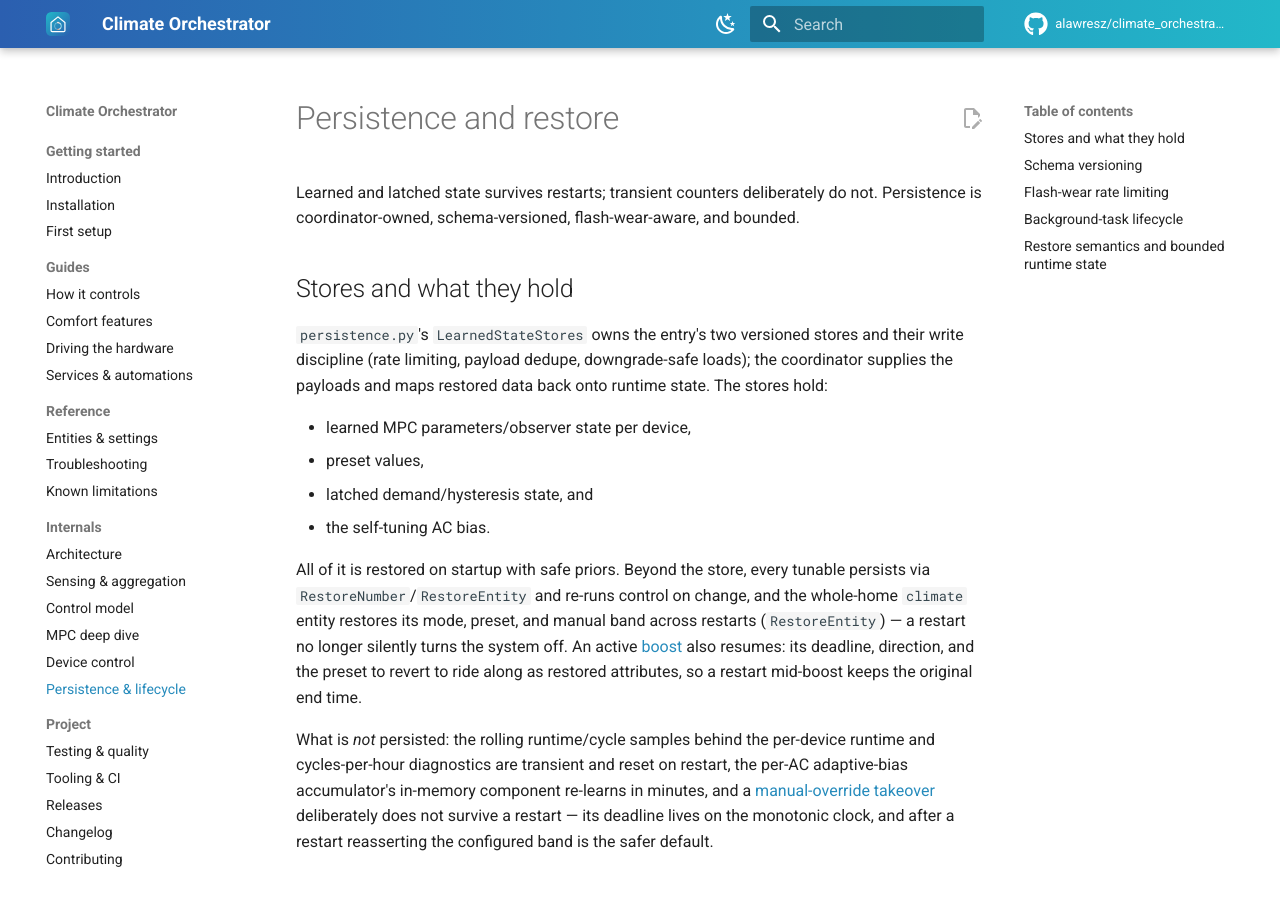
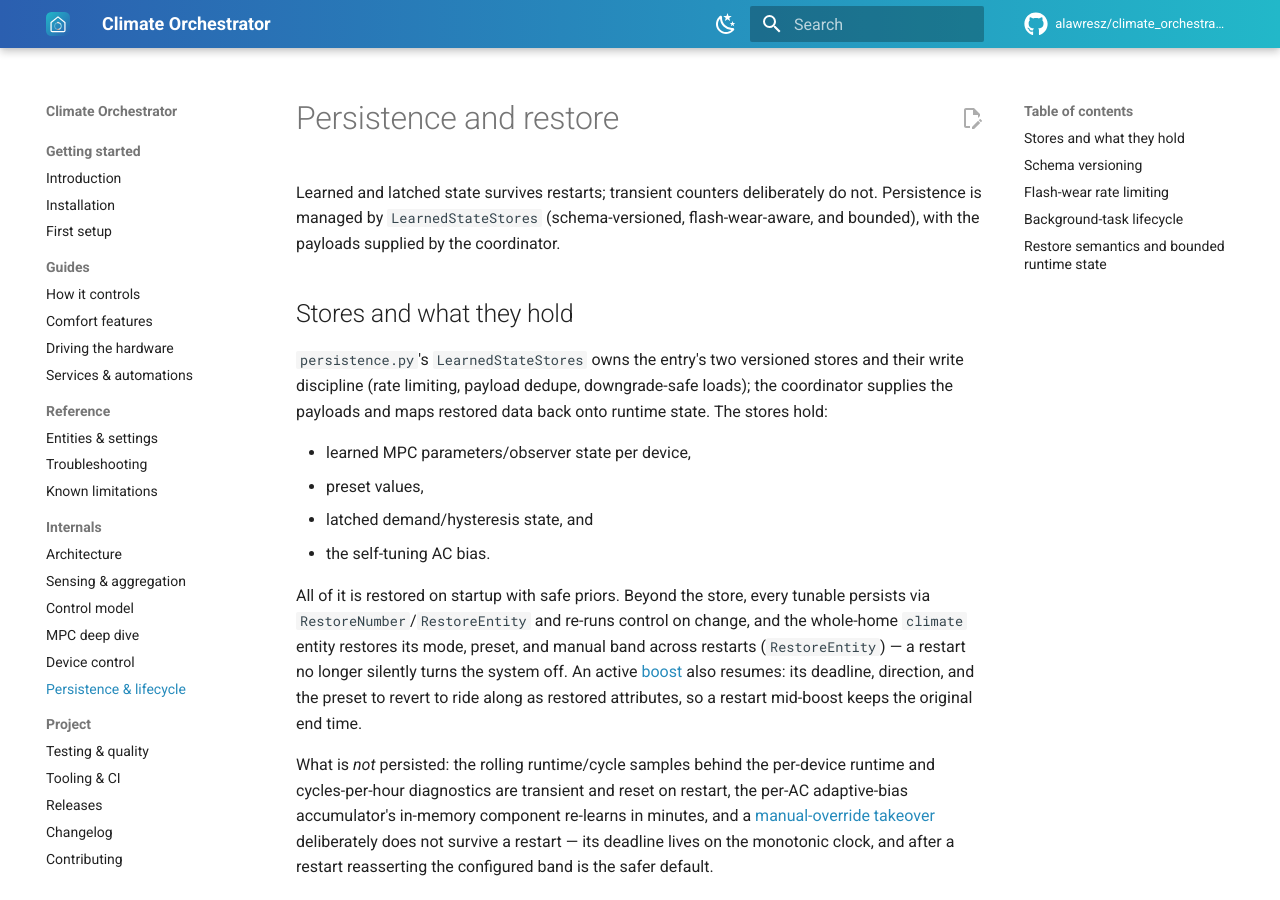
Before and after one commit to alawresz/climate_orchestrator, an MkDocs documentation site: the page built from docs/internals/persistence.md, in a window 1280 px wide and 900 px high. Built offline with MkDocs 1.6.1 and Material for MkDocs 9.7.7, drawn with Linux system fonts in a browser that asks for light colours; plug-ins that fetch from the network failed and are left out; comment, search, counter and statistics services are not loaded; the version menu is left out.

```diff
--- a/docs/internals/persistence.md
+++ b/docs/internals/persistence.md
@@ -1,8 +1,9 @@
 # Persistence and restore
 
-Learned and latched state survives restarts; transient counters deliberately do
-not. Persistence is coordinator-owned, schema-versioned, flash-wear-aware, and
-bounded.
+Learned and latched state survives restarts; transient counters deliberately
+do not. Persistence is managed by `LearnedStateStores` (schema-versioned,
+flash-wear-aware, and bounded), with the payloads supplied by the
+coordinator.
 
 ## Stores and what they hold
 
```
Also changed, not shown: docs/internals/control-model.md (+2 -1 lines), docs/project/testing.md (+8 -1 lines), 2 other files.
